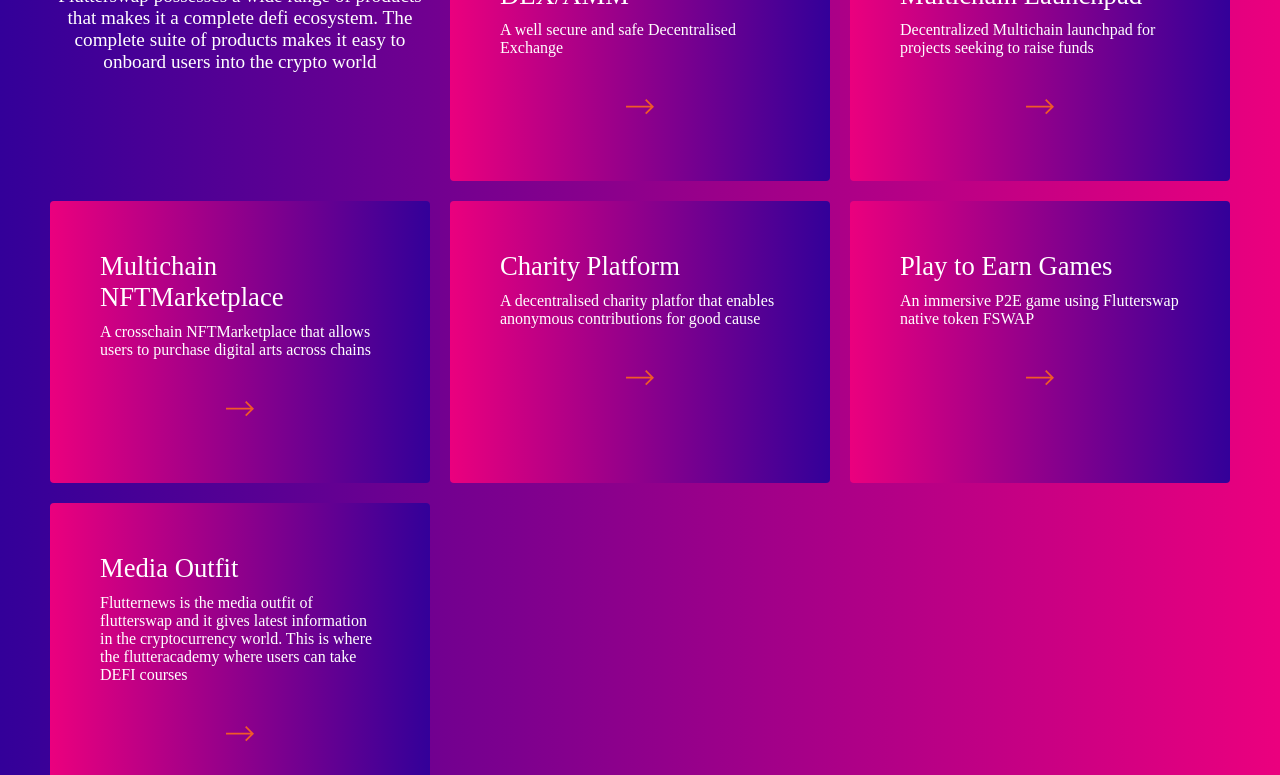
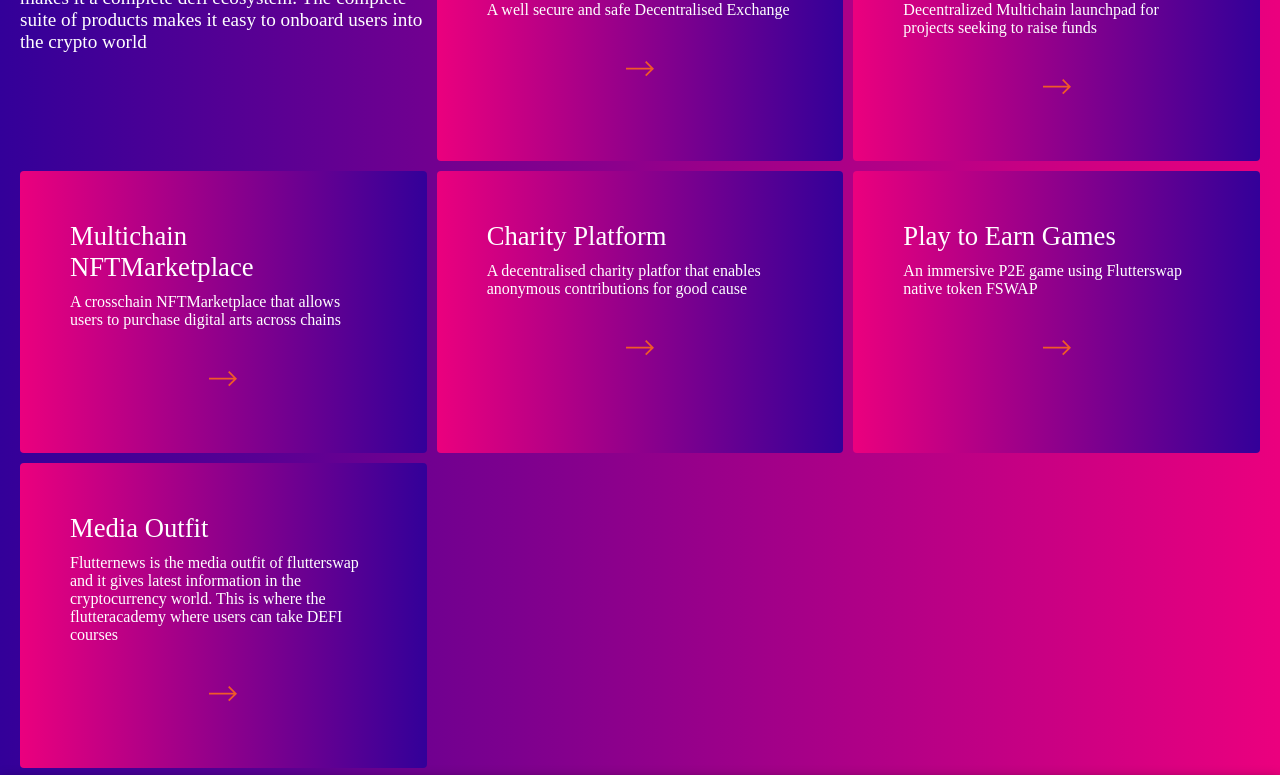
Before and after one commit to zoneboy/fswap, a plain HTML site: page index.html in a window 1280 px wide. Shown: the part 707-1482 px from the top of the page. Drawn offline with Linux system fonts and the light colour scheme.

Commit message:
Update style.css

```diff
--- a/style.css
+++ b/style.css
@@ -187,11 +187,11 @@
 .grid-wrapper {
     display: grid;
     grid-template-columns: repeat(auto-fill, minmax(350px, 1fr));
-    grid-gap: 20px;
+    grid-gap: 10px;
 }
 
 .zone {
-    padding:30px 50px;
+    padding:10px 20px;
     /*cursor:pointer;*/
     color:#FFF;
     font-size:2em;
@@ -203,7 +203,7 @@
 	text-align: center;
 }
 .product .productText {
-	text-align: center;
+	text-align: left;
 	font-size: 0.6em;
 }
 .box {
```
